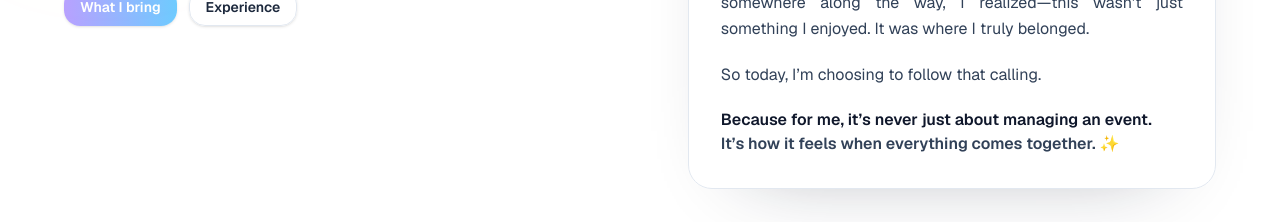
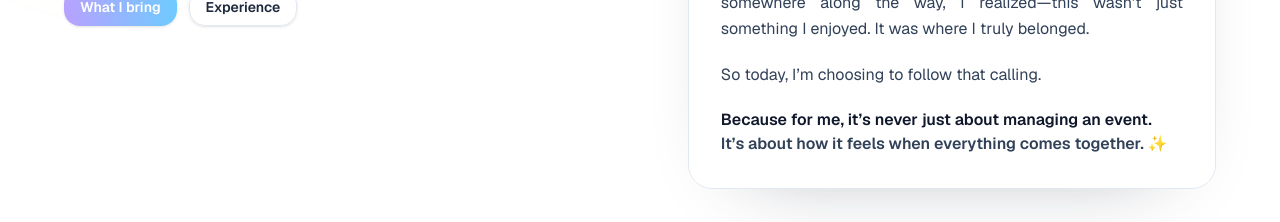
Before and after one commit to krupashrikoli/Portfolio, a Next.js app: page / in a window 1280 px wide. Shown: the part 1278-1500 px from the top of the page. Built offline with nearby package versions, Linux system fonts and the light colour scheme.

Commit message:
Fix wording for clarity in EventPortfolioPage

```diff
--- a/app/EventPortfolioPage.tsx
+++ b/app/EventPortfolioPage.tsx
@@ -647,7 +647,7 @@ export default function EventPortfolioPage() {
                   <p className="font-semibold text-slate-900">
                     Because for me, it’s never just about managing an event.
                     <span className="block text-slate-700">
-                      It’s how it feels when everything comes together. ✨
+                      It’s about how it feels when everything comes together. ✨
                     </span>
                   </p>
                 </div>
```
